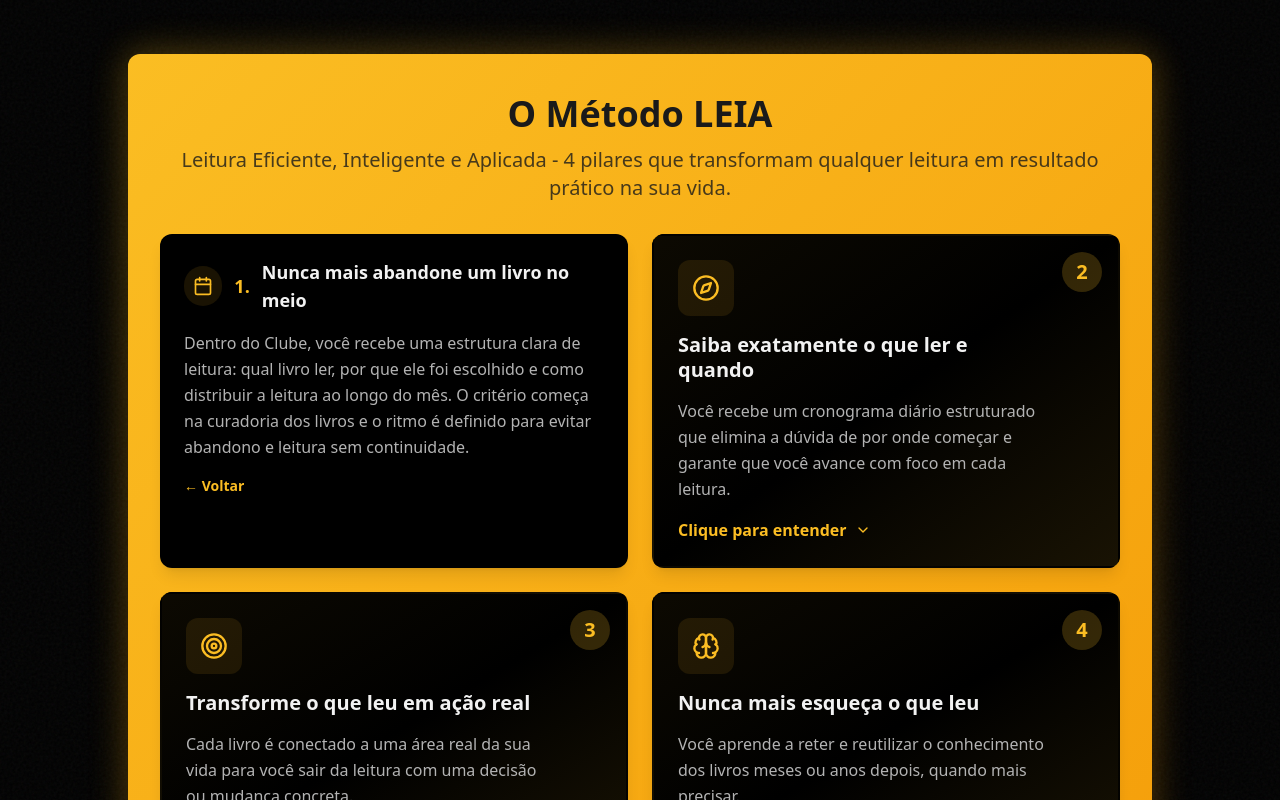
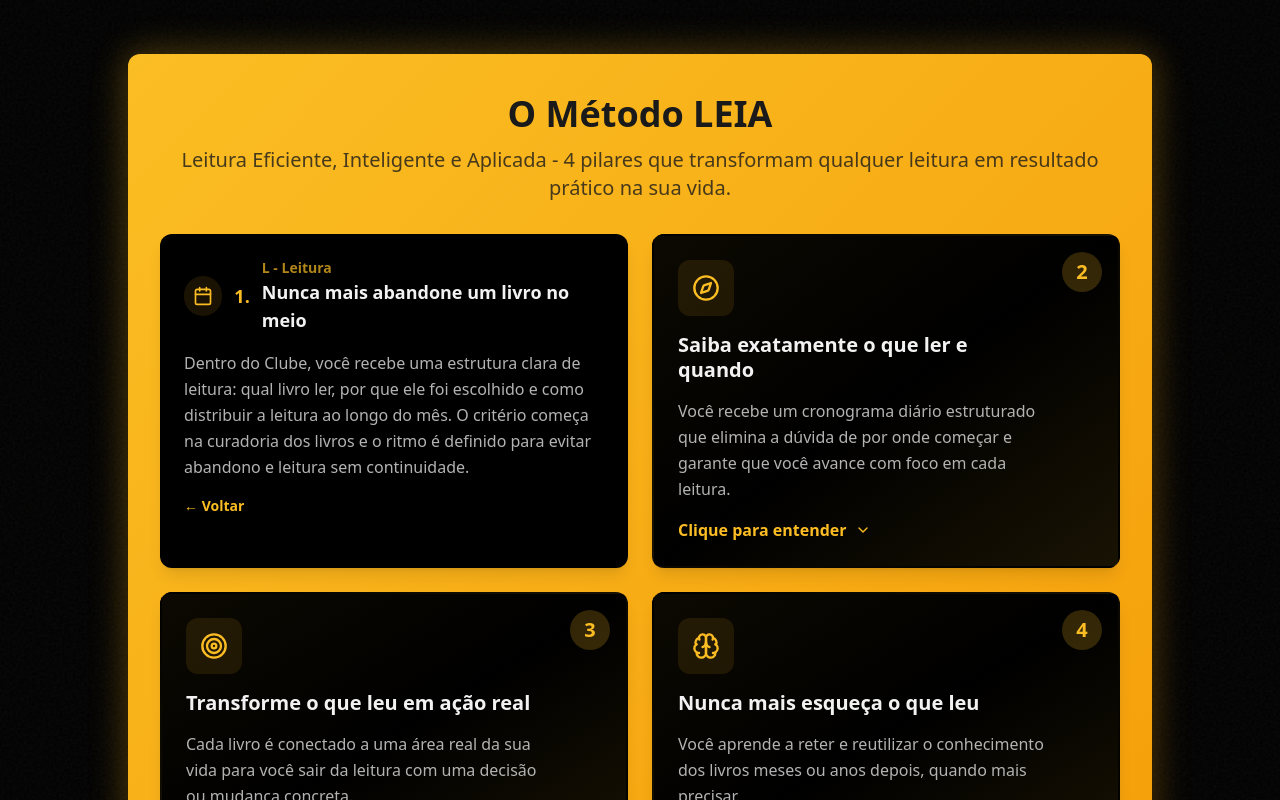
Before and after one commit to coelhomarkedigital-alt/regra-do-jogo-landing-70041-62915-82406-06260, a React (Vite) app: page / in a window 1280 px wide. Both pictures are taken after a click on the element 394 px from the left and 3682 px from the top of the page. Shown: the part 3282-4082 px from the top of the page. Built offline with nearby package versions, Linux system fonts and the light colour scheme; the HTML template or start-up script is replaced by a standard one.

Commit message:
Preceding changes

```diff
--- a/src/components/sections/ClubDifference.tsx
+++ b/src/components/sections/ClubDifference.tsx
@@ -88,7 +88,10 @@ export const ClubDifference = () => {
                                   <diff.icon className="w-5 h-5 text-primary" />
                                 </div>
                                 <span className="text-primary font-bold text-lg">{diff.number}.</span>
-                                <h3 className="text-foreground font-bold text-lg">{diff.title}</h3>
+                                 <div>
+                                   <p className="text-primary/70 text-sm font-semibold">{diff.label}</p>
+                                   <h3 className="text-foreground font-bold text-lg">{diff.title}</h3>
+                                 </div>
                               </div>
                               <p className="text-muted-foreground leading-relaxed">
                                 {diff.fullDescription}
```
